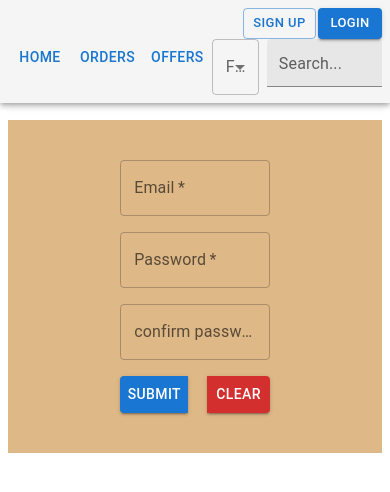
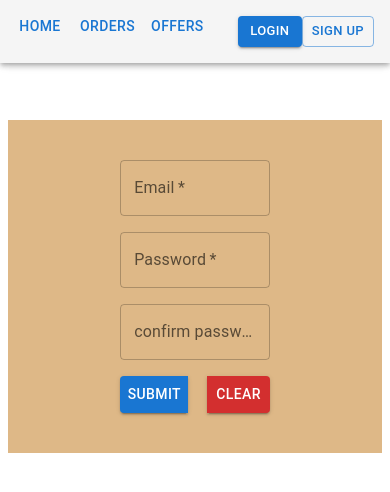
Before and after one commit to RonnieRoy21/mollybakers-frontend, a React (Vite) app: page /signUp in a window 390 px wide. Shown: the top 492 px of the page. Built offline with nearby package versions, Linux system fonts and the light colour scheme.

Commit message:
fix mobile layout

```diff
--- a/src/components/HomeGrid.tsx
+++ b/src/components/HomeGrid.tsx
@@ -1,19 +1,21 @@
 import {
   Grid,
   Card,
-  CardHeader,
   CardContent,
   CardMedia,
   Typography,
   CardActions,
   IconButton,
   Stack,
+  MenuItem,
+  TextField,
 } from "@mui/material";
 import FavoriteIcon from "@mui/icons-material/Favorite";
 import AddShoppingCartIcon from "@mui/icons-material/AddShoppingCart";
 import CheckIcon from "@mui/icons-material/Check";
 import { useState } from "react";
 import HomeGridStyles from "../styles/homegrid";
+import { NavBarstyles } from "../styles/navbar";
 
 const items: number[] = [
   10, 2, 45, 3, 7, 9, 4, 30, 47, 1, 6, 5, 23, 60, 50, 87, 19,
@@ -38,6 +40,7 @@ function HomeGrid() {
       setLikedItems([...likedItems, item]);
     }
   };
+
   return (
     <>
       <Grid sx={HomeGridStyles.grid} container spacing={1} rowSpacing={3}>
--- a/src/components/NavBar.tsx
+++ b/src/components/NavBar.tsx
@@ -1,27 +1,11 @@
-import { AppBar, Button, MenuItem, Stack, TextField } from "@mui/material";
+import { AppBar, Button, Stack } from "@mui/material";
 import { BrowserRouter, Link, Routes, Route } from "react-router-dom";
 import Home from "../screens/Home";
 import SignupForm from "./SignupForm";
-import { useState } from "react";
 import LoginForm from "./LoginForm";
 import { NavBarstyles } from "../styles/navbar";
 
 function NavBar() {
-  const categoryList: string[] = [
-    "cakes",
-    "bread",
-    "muffins",
-    "asian",
-    "custom",
-  ];
-  const [selectedCategory, setSelectedCategory] = useState("");
-
-  const handleCategoryChange = (e: React.ChangeEvent<HTMLInputElement>) => {
-    const c = e.target.value;
-    setSelectedCategory(c);
-    console.log(c);
-  };
-
   return (
     <>
       <BrowserRouter>
@@ -33,7 +17,7 @@ function NavBar() {
             position="fixed"
           >
             <nav>
-              <Stack direction={"column-reverse"}>
+              <Stack direction={"row"}>
                 <Stack direction="row" sx={NavBarstyles.menuStack}>
                   <Link to="/">
                     <Button sx={NavBarstyles.menuBtns} variant="text">
@@ -50,22 +34,8 @@ function NavBar() {
                       Offers
                     </Button>
                   </Link>
-                  <TextField
-                    label="Filter"
-                    sx={NavBarstyles.categoryBox}
-                    select
-                    value={selectedCategory}
-                    onChange={handleCategoryChange}
-                  >
-                    {categoryList.map((item, index) => (
-                      <MenuItem key={index} value={item}>
-                        {item}
-                      </MenuItem>
-                    ))}
-                  </TextField>
-                  <TextField variant="filled" label="Search..." size="small" />
                 </Stack>
-                <Stack spacing={0.3} direction="row-reverse">
+                <Stack sx={NavBarstyles.authStack} direction={"row"}>
                   <Link to="/login">
                     <Button size="small" variant="contained">
                       Login
--- a/src/screens/Home.tsx
+++ b/src/screens/Home.tsx
@@ -1,12 +1,49 @@
-import { Container } from "@mui/material";
+import { Container, MenuItem, Stack, TextField } from "@mui/material";
 import HomeGrid from "../components/HomeGrid";
+import HomeGridStyles from "../styles/homegrid";
+import { NavBarstyles } from "../styles/navbar";
+import { useState } from "react";
 
 function Home() {
+  const categoryList: string[] = [
+    "cakes",
+    "bread",
+    "muffins",
+    "asian",
+    "custom",
+  ];
+  const [selectedCategory, setSelectedCategory] = useState("");
+
+  const handleCategoryChange = (e: React.ChangeEvent<HTMLInputElement>) => {
+    const c = e.target.value;
+    setSelectedCategory(c);
+    console.log(c);
+  };
   return (
     <>
-      <Container>
+      <Stack sx={HomeGridStyles.mainstack}>
+        <Stack
+          direction={"row-reverse"}
+          spacing={1}
+          sx={HomeGridStyles.filterStack}
+        >
+          <TextField
+            label="category"
+            sx={NavBarstyles.categoryBox}
+            select
+            value={selectedCategory}
+            onChange={handleCategoryChange}
+          >
+            {categoryList.map((item, index) => (
+              <MenuItem key={index} value={item}>
+                {item}
+              </MenuItem>
+            ))}
+          </TextField>
+          <TextField variant="outlined" label="Search..." />
+        </Stack>
         <HomeGrid></HomeGrid>
-      </Container>
+      </Stack>
     </>
   );
 }
--- a/src/styles/homegrid.ts
+++ b/src/styles/homegrid.ts
@@ -3,9 +3,19 @@ import type { SxProps, Theme } from "@mui/material/styles";
 class HomeGridStyles {
   static grid: SxProps<Theme> = {
     backgroundColor: "burlywood",
-    padding: 2,
-    marginTop: 15,
+    padding: 0.1,
+    paddingTop: 1,
     width: "fit-content",
+  };
+  static mainstack: SxProps<Theme> = {
+    backgroundColor: "grey",
+    padding: 1,
+    marginTop: 8,
+  };
+  static filterStack: SxProps<Theme> = {
+    position: "sticky",
+    top: 60,
+    backgroundColor: "skyblue",
   };
   static card: SxProps<Theme> = {
     width: 130,
--- a/src/styles/signup.ts
+++ b/src/styles/signup.ts
@@ -7,7 +7,6 @@ export class SignUpStyles {
     paddingTop: 5,
     paddingLeft: "30%",
     paddingRight: "30%",
-
     backgroundColor: "burlywood",
   };
 }
```
